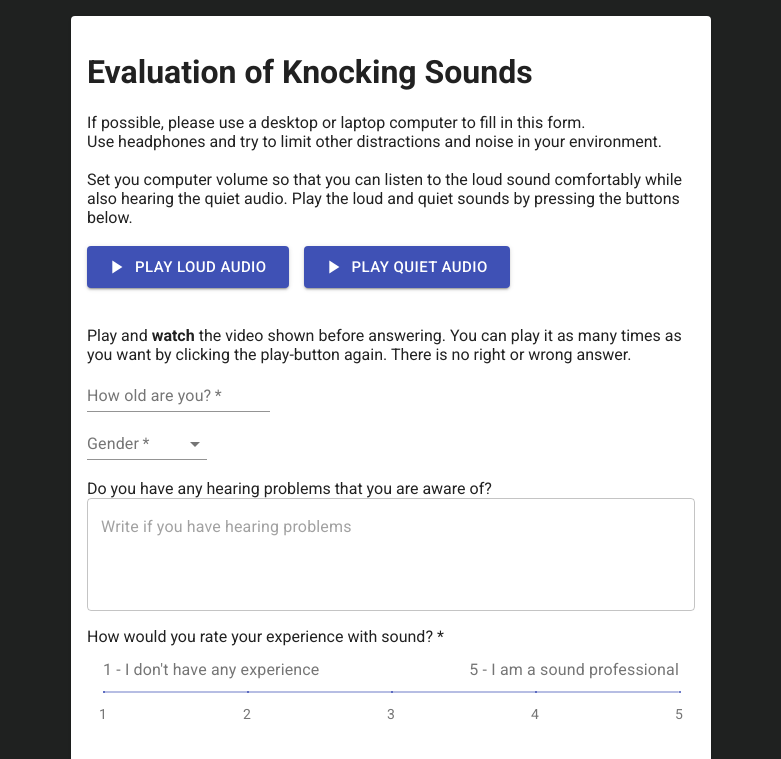
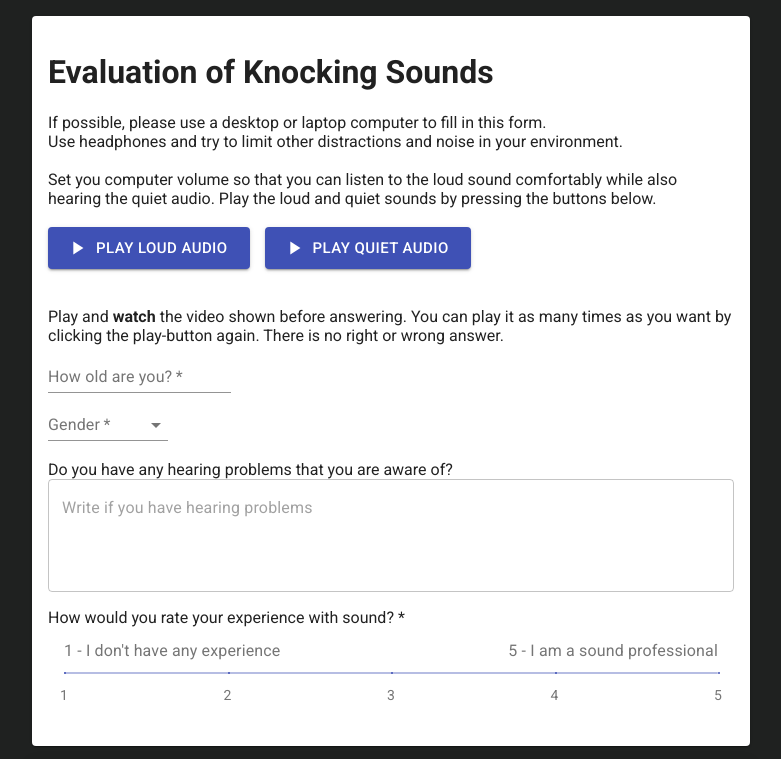
Before and after one commit to AdamJonsson/DM2350-PS4, a React (Create React App) app: page / in a window 1280 px wide. Shown: the top 759 px of the page, without its empty margins (249-1030 px from the left). Built offline with nearby package versions, Linux system fonts and the light colour scheme.

Commit message:
Made the video-player a little bigger

```diff
--- a/src/App.scss
+++ b/src/App.scss
@@ -9,7 +9,9 @@
 
     .main {
       padding: 1em;
-      max-width: 640px;
+      width: 100%;
+      box-sizing: border-box;
+      max-width: 750px;
     }
 
     .form-control {
--- a/src/components/question/custom-video-player.tsx
+++ b/src/components/question/custom-video-player.tsx
@@ -24,7 +24,7 @@ const CustomVideoPlayer: FC<CustomVideoPlayerProps> = (props) => {
                     setCurrentlyPlaying(false);
                 }}
                 ref={videoRef}
-                width={props.onMobile ? "100%" : "640"}
+                width={"100%"}
                 controls={false}>
                 <source src={props.videoPath}  type="video/mp4"/>
             </video>
```
